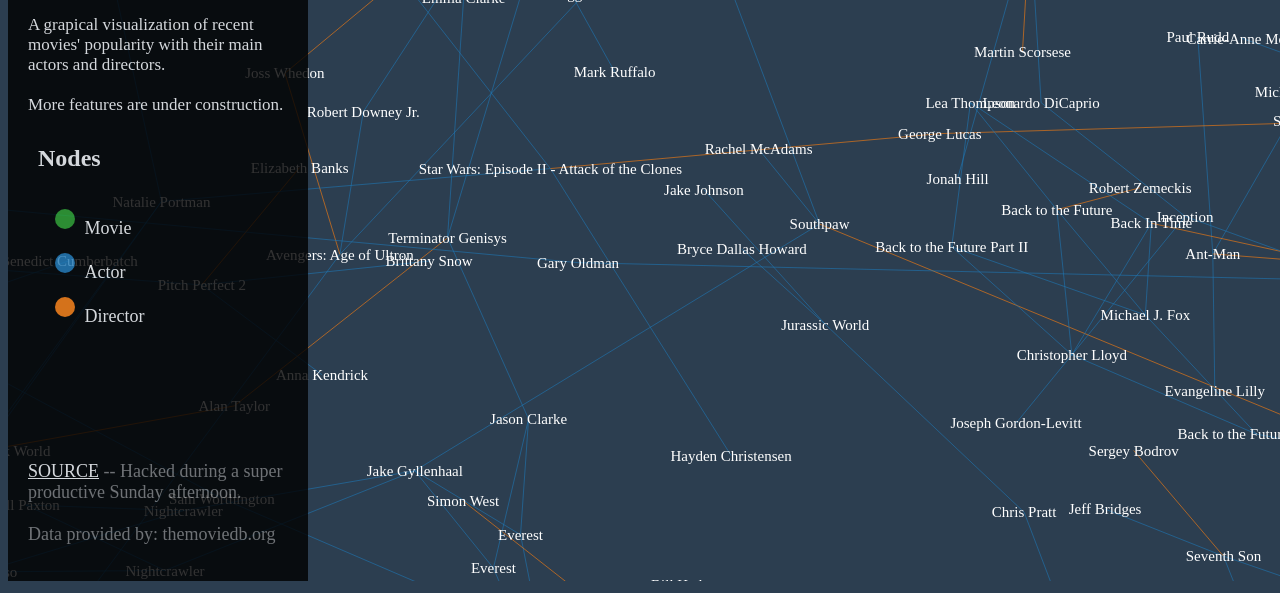
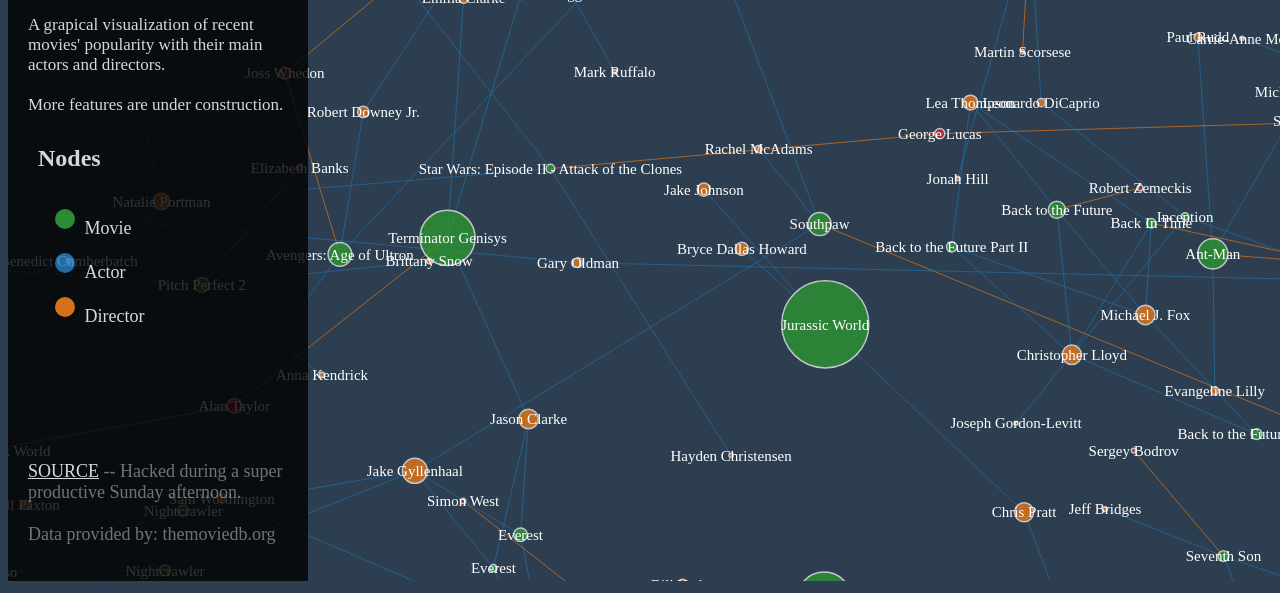
Before and after one commit to liusiqi43/movie-impact-graph, a plain HTML site: page index.html in a window 1280 px wide. Shown: the part 227-820 px from the top of the page. Drawn offline with nearby package versions, Linux system fonts and the light colour scheme; animation ran at ten frames a second.

Commit message:
use popularity instead of rating

```diff
--- a/index.html
+++ b/index.html
@@ -105,8 +105,8 @@ d3.json("data/graph.json", function(error, graph) {
 
   var node = gnodes.append("circle")
       .attr("class", "node")
-      // .attr("r", function(d) {return Math.min(50, d.popularity)})
-      .attr("r", function(d) {return d.vote_average})
+      .attr("r", function(d) {return Math.min(50, d.popularity)})
+      // .attr("r", function(d) {return d.vote_average})
       .style("fill", function(d) { return color(d.group); });
 
   gnodes.on("mouseover", fade(node, link, .2))
```
